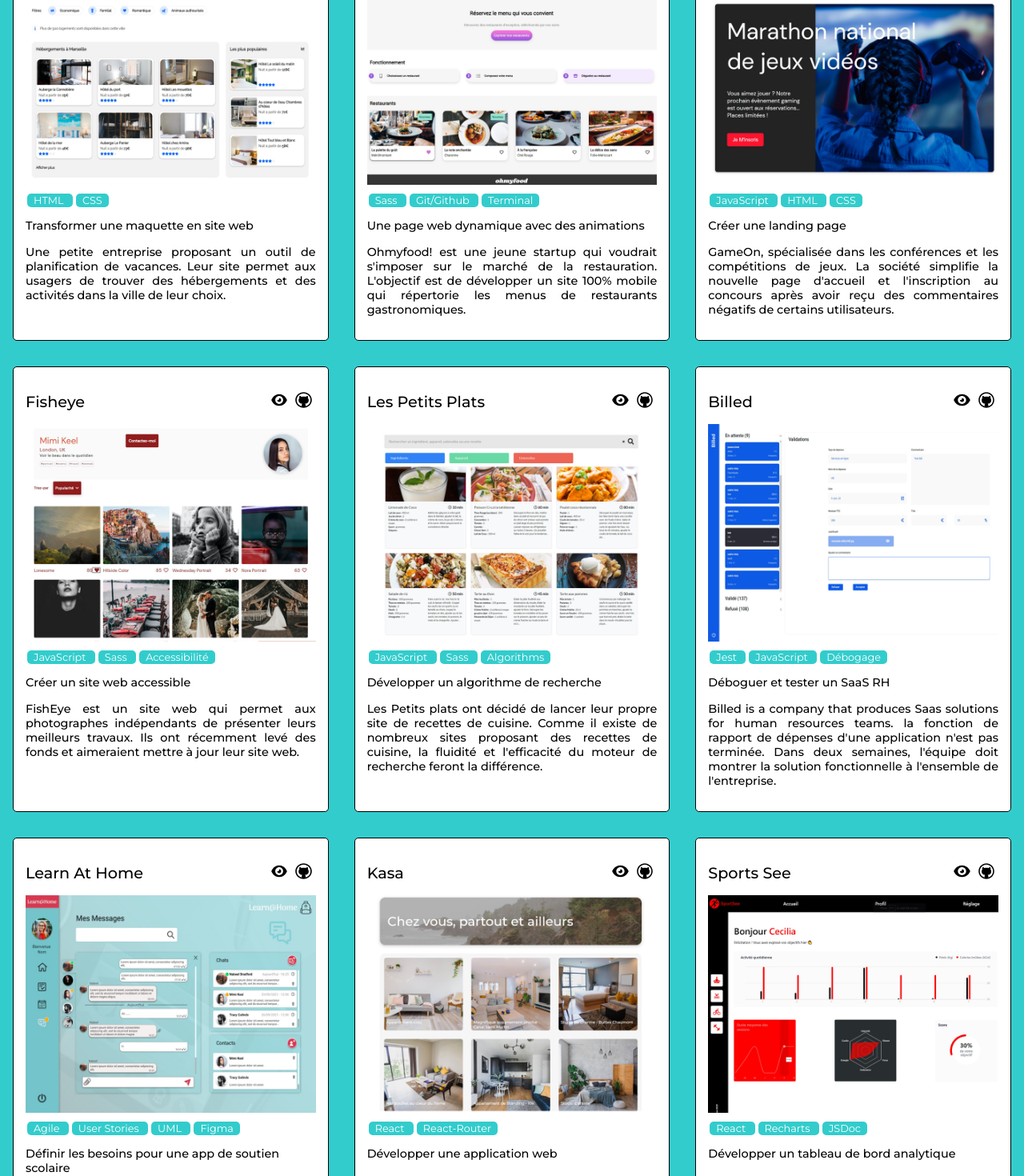
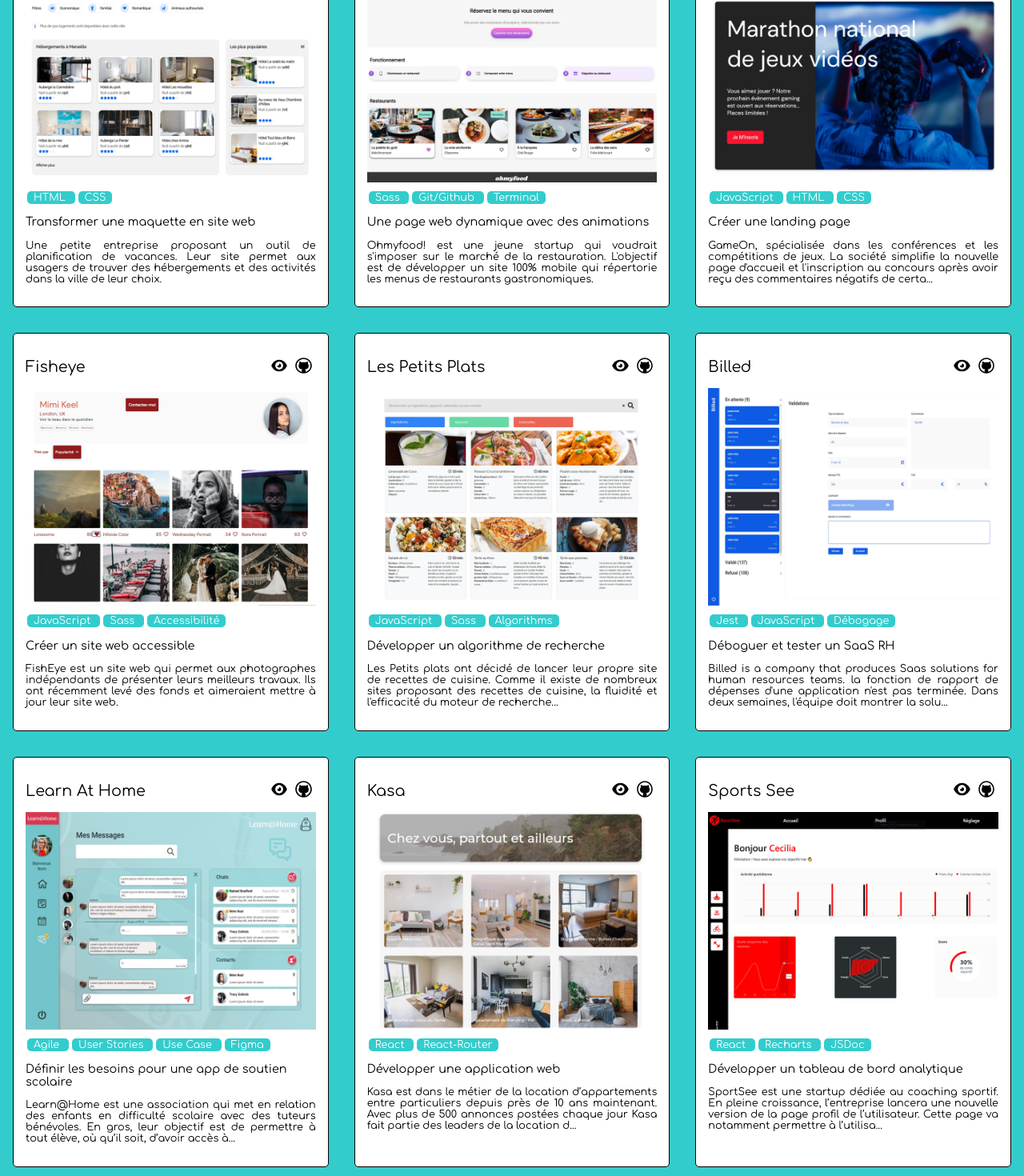
Before and after one commit to Stevens-Mark/Portfolio, a React (Create React App) app: page / in a window 1280 px wide. Shown: the part 659-2129 px from the top of the page at 80% size. Built offline with nearby package versions, Linux system fonts and the light colour scheme; a web font is replaced by a local one.

Commit message:
data edited

```diff
--- a/public/index.html
+++ b/public/index.html
@@ -32,7 +32,12 @@
     <link rel="preconnect" href="https://fonts.googleapis.com">
     <link rel="preconnect" href="https://fonts.gstatic.com" crossorigin>
     <link href="https://fonts.googleapis.com/css2?family=Montserrat:wght@300;400;500;600;700&display=swap" rel="stylesheet">
+
+    <!-- Vladimir -->
     <link href="//db.onlinewebfonts.com/c/16ec6f04859822f03cf13eb919302dd1?family=Vladimir+Script" rel="stylesheet" type="text/css"/>
+
+    <link href='https://fonts.googleapis.com/css?family=Comfortaa' rel='stylesheet'>
+
     <!-- Normalize CSS
     <link rel="stylesheet" type="text/css" href="normalize/normalize.css" />-->
 
--- a/src/assets/data/siteData.json
+++ b/src/assets/data/siteData.json
@@ -12,8 +12,8 @@
 			"../images/projects/reservia/2_middle.png",
 			"../images/projects/reservia/3_bottom.png"
 		],
-		"scenario": "Une petite entreprise proposant un outil de planification de vacances. Leur site permet aux usagers de trouver des hébergements et des activités dans la ville de leur choix.",
-		"description": "Objectif : traduire une maquette en une page Web à l'aide de HTML et de CSS.",
+		"description": "Une petite entreprise proposant un outil de planification de vacances. Leur site permet aux usagers de trouver des hébergements et des activités dans la ville de leur choix.",
+		"objective": "Traduire une maquette en une page Web à l'aide de HTML et de CSS.",
 		"host": {
 			"name": "Nathalie Jean",
 			"picture": "https://s3-eu-west-1.amazonaws.com/course.oc-static.com/projects/front-end-kasa-project/profile-picture-12.jpg"
@@ -45,8 +45,8 @@
 			"../images/projects/ohmyfood/menu3.jpg",
 			"../images/projects/ohmyfood/menu4.jpg"
 		],
-		"scenario": "Ohmyfood! est une jeune startup qui voudrait s'imposer sur le marché de la restauration. L'objectif est de développer un site 100% mobile qui répertorie les menus de restaurants gastronomiques.",
-		"description": "Objectif : traduire les maquettes et rendre le site plus dynamique grâce à des animations réalisées à l'aide de Sass.",
+		"description": "Ohmyfood! est une jeune startup qui voudrait s'imposer sur le marché de la restauration. L'objectif est de développer un site 100% mobile qui répertorie les menus de restaurants gastronomiques.",
+		"objective": "Objectif : traduire les maquettes et rendre le site plus dynamique grâce à des animations réalisées à l'aide de Sass.",
 		"host": {
 			"name": "Della Case",
 			"picture": "https://s3-eu-west-1.amazonaws.com/course.oc-static.com/projects/front-end-kasa-project/profile-picture-1.jpg"
@@ -84,8 +84,8 @@
 			"../images/projects/gameon/terms_error.jpg",
 			"../images/projects/gameon/accept.jpg"
 		],
-		"scenario": "GameOn, spécialisée dans les conférences et les compétitions de jeux. La société simplifie la nouvelle page d'accueil et l'inscription au concours après avoir reçu des commentaires négatifs de certains utilisateurs.",
-		"description":"Objectif : ajouter le code JavaScript manquant pour rendre le formulaire entièrement fonctionnel en utilisant javascript.",
+		"description": "GameOn, spécialisée dans les conférences et les compétitions de jeux. La société simplifie la nouvelle page d'accueil et l'inscription au concours après avoir reçu des commentaires négatifs de certains utilisateurs.",
+		"objective":"Ajouter le code JavaScript manquant pour rendre le formulaire entièrement fonctionnel en utilisant javascript.",
 		"host": {
 			"name": "Franck Maher",
 			"picture": "https://s3-eu-west-1.amazonaws.com/course.oc-static.com/projects/front-end-kasa-project/profile-picture-2.jpg"
@@ -121,8 +121,8 @@
 			"../images/projects/fisheye/lightbox3.jpg",
 			"../images/projects/fisheye/contact.jpg"
 		],
-		"scenario": "FishEye est un site web qui permet aux photographes indépendants de présenter leurs meilleurs travaux. Ils ont récemment levé des fonds et aimeraient mettre à jour leur site web.",
-		"description": "Objectif : construire un prototype de site web dynamique en mettant l'accent sur l'accessibilité (aria). Autres fonctionnalités : filtres, tri, lightbox, galerie de photos et formulaires.",
+		"description": "FishEye est un site web qui permet aux photographes indépendants de présenter leurs meilleurs travaux. Ils ont récemment levé des fonds et aimeraient mettre à jour leur site web.",
+		"objective": "Construire un prototype de site web dynamique en mettant l'accent sur l'accessibilité (aria). Autres fonctionnalités : filtres, tri, lightbox, galerie de photos et formulaires.",
 		"host": {
 			"name": "Della Case",
 			"picture": "https://s3-eu-west-1.amazonaws.com/course.oc-static.com/projects/front-end-kasa-project/profile-picture-1.jpg"
@@ -157,8 +157,8 @@
 			"../images/projects/petitsplats/tag.jpg",
 			"../images/projects/petitsplats/itemsfinished.jpg"
 		],
-		"scenario": "Les Petits plats ont décidé de lancer leur propre site de recettes de cuisine. Comme il existe de nombreux sites proposant des recettes de cuisine, la fluidité et l'efficacité du moteur de recherche feront la différence.",
-		"description": "Objectif : Développer deux algorithmes de recherche pour la fonctionnalité de recherche (recherches primaires et secondaires). Tester et mettre en œuvre les algorithmes les plus efficaces.",
+		"description": "Les Petits plats ont décidé de lancer leur propre site de recettes de cuisine. Comme il existe de nombreux sites proposant des recettes de cuisine, la fluidité et l'efficacité du moteur de recherche feront la différence.",
+		"objective": "Développer deux algorithmes de recherche pour la fonctionnalité de recherche (recherches primaires et secondaires). Tester et mettre en œuvre les algorithmes les plus efficaces.",
 		"host": {
 			"name": "Franck Maher",
 			"picture": "https://s3-eu-west-1.amazonaws.com/course.oc-static.com/projects/front-end-kasa-project/profile-picture-2.jpg"
@@ -195,8 +195,8 @@
 			"../images/projects/billed/tests_Jest_src_views.jpg",
 			"../images/projects/billed/tests_Jest_src_views.jpg"
 		],
-		"scenario": "Billed is a company that produces Saas solutions for human resources teams. la fonction de rapport de dépenses d'une application n'est pas terminée. Dans deux semaines, l'équipe doit montrer la solution fonctionnelle à l'ensemble de l'entreprise.",
-		"description": "Objectif : trouver les bogues indiqués dans le rapport de bogue. Rédiger également les tests unitaires et d'intégration ainsi qu'un plan E2E. ",
+		"description": "Billed is a company that produces Saas solutions for human resources teams. la fonction de rapport de dépenses d'une application n'est pas terminée. Dans deux semaines, l'équipe doit montrer la solution fonctionnelle à l'ensemble de l'entreprise.",
+		"objective": "Trouver les bogues indiqués dans le rapport de bogue. Rédiger également les tests unitaires et d'intégration ainsi qu'un plan E2E.",
 		"host": {
 			"name": "Line Rolland",
 			"picture": "https://s3-eu-west-1.amazonaws.com/course.oc-static.com/projects/front-end-kasa-project/profile-picture-3.jpg"
@@ -237,8 +237,8 @@
 			"../images/projects/learnathome/9_Kaban.jpg",
 			"../images/projects/learnathome/10_uml.jpg"
 		],
-		"scenario": "",
-		"description": "Ce Studio entièrement fonctionnel sera votre parfait pied à terre pour toutes vos excursions parisiennes. Idéalement situé près des lignes 2 et 4, vous accéderez très rapidement à tous les points touristiques de Paris.",
+		"description": "Learn@Home est une association qui met en relation des enfants en difficulté scolaire avec des tuteurs bénévoles. En gros, leur objectif est de permettre à tout élève, où qu’il soit, d’avoir accès à un soutien scolaire à distance.",
+		"objective": "Définir clairement les besoins du client. Créez les diagrammes de cas d'utilisation et les user stories avec les critères d'acceptation pour chaque fonctionnalité. Maquettes du site (Figma ou Sketch) avec un Kanban décomposant le projet.",
 		"host": {
 			"name": "Hugo Perrier",
 			"picture": "https://s3-eu-west-1.amazonaws.com/course.oc-static.com/projects/front-end-kasa-project/profile-picture-4.jpg"
@@ -254,7 +254,7 @@
 		"tags": [
 			"Agile",
 			"User Stories",
-			"UML",
+			"Use Case",
 			"Figma"
 		],
 		"website": "https://www.figma.com/file/K8QF42xb6EzUyqDOvKHAXW/Learn-at-home",
@@ -275,8 +275,8 @@
 			"../images/projects/kasa/page4.jpg",
 			"../images/projects/kasa/about.jpg"
 		],
-		"scenario": "",
-		"description": "Ce superbe appartement vous surprendra par son charme. Entièrement refait à neuf, il est équipé avec goût. La taille des pièces vous fera douter que vous êtes à Paris. Mais il vous suffit de sortir pour voir que vous êtes au coeur des plus belles attractions de Paris : le Louvre, la Tour Eiffel, le Grand Palais sont à deux pas. À vous de venir découvrir Paris !",
+		"description": "Kasa est dans le métier de la location d’appartements entre particuliers depuis près de 10 ans maintenant. Avec plus de 500 annonces postées chaque jour Kasa fait partie des leaders de la location d’appartements entre particuliers en France. Il souhaite qu'une nouvelle plateforme web soit développée",
+		"objective": "Démarrer le projet React et développer l’ensemble de l’application, les composants React, les routes React Router, en suivant les maquettes Figma (responsives !)",
 		"host": {
 			"name": "Sébastien Fournier",
 			"picture": "https://s3-eu-west-1.amazonaws.com/course.oc-static.com/projects/front-end-kasa-project/profile-picture-5.jpg"
@@ -307,8 +307,8 @@
 			"../images/projects/sportsee/karl.jpg",
 			"../images/projects/sportsee/cecelia.jpg"
 		],
-		"scenario": "",
-		"description": "Paris vous tend les bras ! En famille ou entre amis, venez découvrir la ville de l'amour dans un appartement de goût. Vous pourrez profiter de tous les commerces seulement à quelques minutes de l'appartement. Sa proximité avec la gare Montparnasse en fait également un choix idéal pour celles et ceux qui doivent prendre un train.",
+		"description": "SportSee est une startup dédiée au coaching sportif. En pleine croissance, l’entreprise lancera une nouvelle version de la page profil de l’utilisateur. Cette page va notamment permettre à l’utilisateur de suivre le nombre de sessions réalisées ainsi que le nombre de calories brûlées.",
+		"objective": "Redessiner la page de profil avec React, en utilisant soit D3 ou Recharts pour les graphiques d'activité sportive de l'utilisateur. Créez un service séparé qui se chargera des appels HTTP vers le backend (NodeJS) en utilisant Fetch ou Axios. Il est important que vous fassiez les appels en dehors des composants React. Enfin, toute la documentation doit être réalisée en anglais.",
 		"host": {
 			"name": "Adrien Chiran",
 			"picture": "https://s3-eu-west-1.amazonaws.com/course.oc-static.com/projects/front-end-kasa-project/profile-picture-6.jpg"
@@ -346,8 +346,8 @@
 			"../images/projects/argentbank/6_transactionsnight.jpg",
 			"../images/projects/argentbank/7_editnamenight.jpg"
 		],
-		"scenario": "",
-		"description": "Respirer en plein coeur de Paris ? C'est possible ! Avec vue sur un parc résidentiel, vous pourrez ouvrir les fenêtres sans avoir à souffrir du bruit des voitures et de la pollution. Au contraire, vous pourrez écouter les oiseaux. Notre appartement est également idéalement situé au coeur du 11ème arrondissement. Proche des lignes 3 et 2, vous pourrez découvrir Paris sans effort !",
+		"description": "Argent Bank est une nouvelle banque qui tente de percer dans le secteur et a besoin d'aide pour mettre en place son application. Le contrat en deux parties est décomposé en plusieurs phases : Phase 1 : Authentification de l'utilisateur - Création d'une application web permettant aux clients de se connecter et de gérer leurs comptes et leurs profils. Phase 2 : Transactions - il s'agit de spécifier les points de terminaison de l'API nécessaires pour une éventuelle deuxième mission une fois la phase 1 terminée.",
+		"objective": "Créer une application web entièrement responsive avec React en utilisant Redux pour gérer l'état de l'ensemble de l'application. Les utilisateurs doivent pouvoir visiter la page d'accueil, se connecter, voir les informations de leur profil et les modifier. Fournir également un document décrivant les API de transaction proposées, en suivant les directives Swagger.",
 		"host": {
 			"name": "Adrien Chiran",
 			"picture": "https://s3-eu-west-1.amazonaws.com/course.oc-static.com/projects/front-end-kasa-project/profile-picture-6.jpg"
--- a/src/components/Card.jsx
+++ b/src/components/Card.jsx
@@ -69,26 +69,26 @@ const SummaryText = styled.h3`
 
 const ScenarioText = styled.p`
   font-weight: 500;
-  font-size: clamp(0.9rem, 1vw, 0.8rem);
+  font-size: clamp(0.8rem, 1vw, 0.9rem);
   text-align: justify;
   // text-justify: inter-word;
 `;
 
-
 /**
  * Individual announcement card for each project on Home page
  * @function Card
- * @param {string} id: used for the route
- * @param {string} title: title
- * @param {string} cover: cover photo
- * @param {array} tags: project tags
- * @param {string} website: project website
- * @param {string} github: project repo
+ * @param {string} id: of project
+ * @param {object} data: for an individual project
  * @returns {JSX}
  */
-const Card = ( {id, title,  cover, summary, scenario, tags, website, github} ) => {
+const Card = ( { data } ) => {
 
   const { theme } = useTheme()
+
+  let { id, title,  cover, summary, description, tags, website, github} = data
+
+  /*truncate recipe description text after 230 chararcters */
+  if ( description.length > 200) {  description =  description.substring(0, 198) + "...";}
 
   return (
     <ProjectCard theme={theme}>
@@ -104,7 +104,7 @@ const Card = ( {id, title,  cover, summary, scenario, tags, website, github} ) =
           <CoverImage src={cover} alt='Cover'/>
           {(tags).map((tag) => ( <TagForm key={tag}>{tag} </TagForm> ))}
           <SummaryText>{summary}</SummaryText>
-          <ScenarioText>{scenario}</ScenarioText>
+          <ScenarioText>{description}</ScenarioText>
         </Link>
     </ProjectCard>
   )
@@ -114,11 +114,7 @@ export default Card
 
 // Prototypes
 Card.propTypes = {
-  id: PropTypes.string.isRequired,
-  title: PropTypes.string.isRequired,
-  summary: PropTypes.string.isRequired,
-  cover: PropTypes.string.isRequired,
-  tags: PropTypes.array.isRequired,
-  website: PropTypes.string.isRequired,
-  github: PropTypes.string.isRequired,
+  data: PropTypes.object.isRequired,
+
+
 }
--- a/src/pages/Home.jsx
+++ b/src/pages/Home.jsx
@@ -38,7 +38,8 @@ const PortFolioWrapper = styled.div`
  * @param {object} siteData: all data for the site
  * @returns {JSX}
  */
-const Home = ( {siteData} ) => {
+const Home = ( { siteData } ) => {
+
   const { theme } = useTheme()
 
   useEffect(() => {
@@ -50,7 +51,7 @@ const Home = ( {siteData} ) => {
       <Hero />
       <PortFolioWrapper theme={theme}>
           {siteData.map((data) => (
-                <Card key={data.id} id={data.id} title={data.title} cover={data.cover} summary={data.summary} scenario={data.scenario} tags={data.tags} website={data.website} github={data.github}/>
+                <Card key={data.id} data={data}/>
           ))}
       </PortFolioWrapper>
       <GoToTop />
--- a/src/utils/style/GlobalStyle.jsx
+++ b/src/utils/style/GlobalStyle.jsx
@@ -17,7 +17,7 @@ import colors from './colors'
 
 
 body {
-  font-family:  'Montserrat', 'Segoe UI', 'Roboto', 'Oxygen',
+  font-family: 'comfortaa', 'Montserrat', 'Segoe UI', 'Roboto', 'Oxygen',
     'Ubuntu', 'Cantarell', 'Fira Sans', 'Droid Sans', 'Helvetica Neue', sans-serif;
   -webkit-font-smoothing: antialiased;
   color: #FFFFFF;
```
